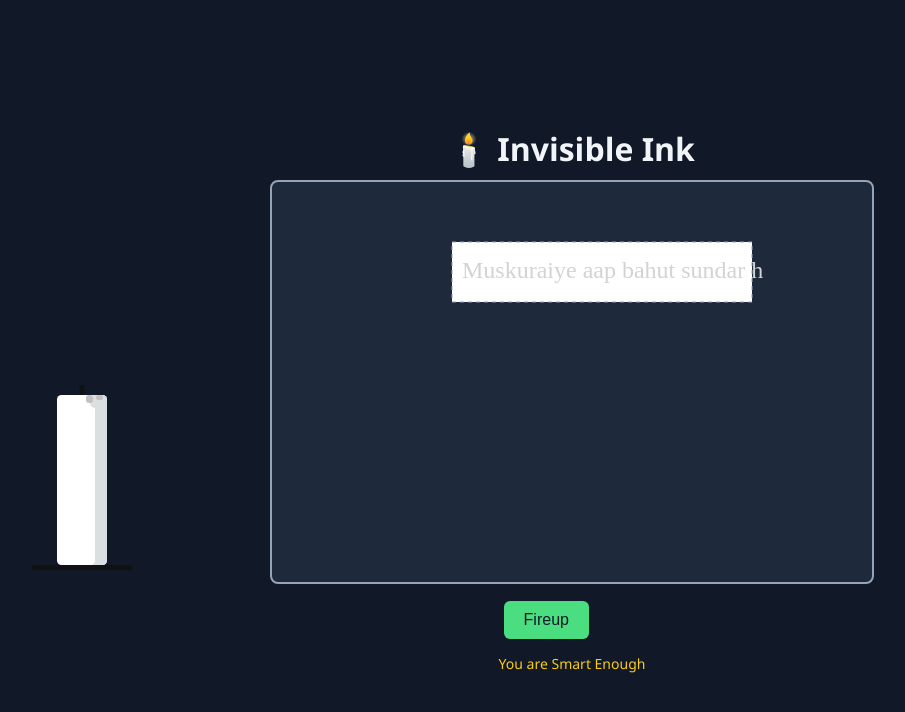
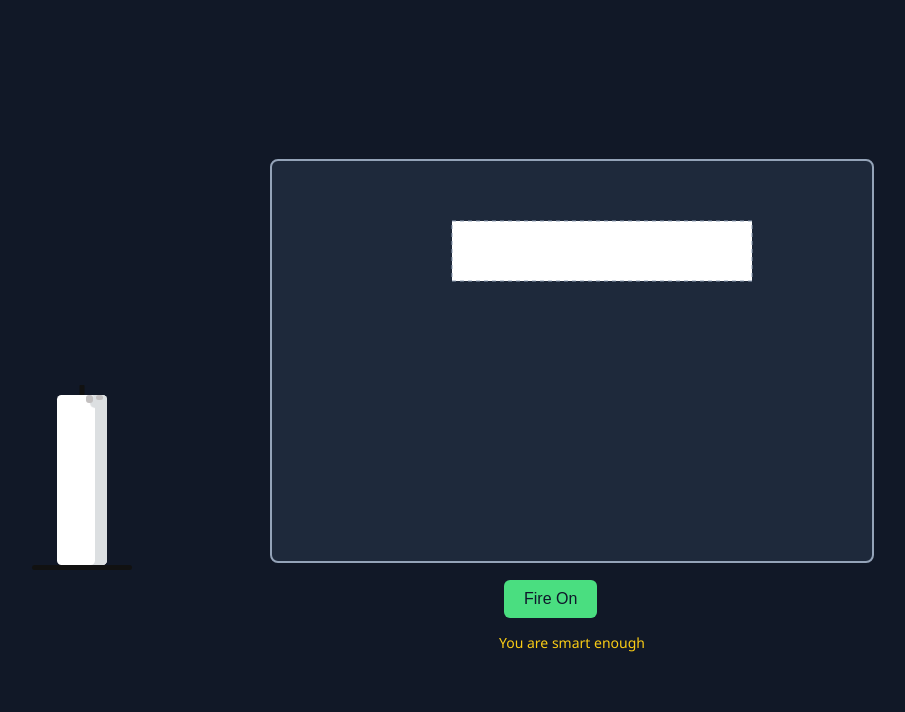
Before and after one commit to tusharsh21/day-13, a plain HTML site: page index.html in a window 1280 px wide. Shown: the whole page, without its empty margins (68-973 px from the left). Drawn offline with Linux system fonts and the light colour scheme.

Commit message:
Update index.html

```diff
--- a/index.html
+++ b/index.html
@@ -3,7 +3,7 @@
 <head>
   <meta charset="UTF-8" />
   <meta name="viewport" content="width=device-width, initial-scale=1" />
-  <title>Day - 13</title>
+  <title>Invisibilities</title>
   <style>
     *, *:before, *:after {
       margin: 0;
@@ -198,7 +198,7 @@
   </style>
 </head>
 <body>
-  <h1>🕯️ Invisible Ink</h1>
+  <h1></h1>
   <canvas id="puzzleCanvas" width="600" height="400"></canvas>
 
   <!-- Candle HTML -->
@@ -210,8 +210,8 @@
   </div>
 
   <div id="controls">
-    <button id="lightBtn">Fireup</button>
-    <p id="hint"> You are Smart Enough </p>
+    <button id="lightBtn">Fire On</button>
+    <p id="hint">You are smart enough</p>
   </div>
 
   <script>
@@ -226,6 +226,7 @@
 
     // Define the paper area on the canvas (white paper)
     const paperArea = { x: 180, y: 60, width: 300, height: 60 };
+    // Updated secret message
     const secretMessage = "Muskuraiye aap bahut sundar h";
     let messageRevealed = false;
 
@@ -240,7 +241,7 @@
       ctx.strokeRect(paperArea.x, paperArea.y, paperArea.width, paperArea.height);
       ctx.setLineDash([]);
 
-      // Draw the secret message (in black) if revealed
+      // Only draw the secret message if it is to be revealed.
       if (messageRevealed) {
         ctx.fillStyle = 'black';
         ctx.font = '24px serif';
@@ -249,12 +250,6 @@
         let textX = paperArea.x + (paperArea.width - textWidth) / 2;
         let textY = paperArea.y + paperArea.height / 2;
         ctx.fillText(secretMessage, textX, textY);
-      } else {
-        // Otherwise show a faint invisible ink text (optional)
-        ctx.fillStyle = '#d3d3d3';
-        ctx.font = '24px serif';
-        ctx.textBaseline = 'middle';
-        ctx.fillText(secretMessage, paperArea.x + 10, paperArea.y + paperArea.height / 2);
       }
     }
 
@@ -271,7 +266,7 @@
       }
     });
 
-    // Make the candle draggable (works on pointer events)
+    // Make the candle draggable (using pointer events)
     candleWrapper.style.position = 'absolute';
 
     candleWrapper.addEventListener('pointerdown', (e) => {
@@ -291,34 +286,30 @@
       // Keep candle inside viewport boundaries
       const maxLeft = window.innerWidth - candleWrapper.offsetWidth;
       const maxTop = window.innerHeight - candleWrapper.offsetHeight;
-
       newLeft = Math.max(0, Math.min(newLeft, maxLeft));
       newTop = Math.max(0, Math.min(newTop, maxTop));
-
       candleWrapper.style.left = newLeft + 'px';
       candleWrapper.style.top = newTop + 'px';
 
-      // Check if the candle is "under" the paper
+      // Check if the candle is "under" the paper.
+      // We require that the candle's top is at or below the paper's bottom edge
+      // and that the candle's horizontal center is within the paper's horizontal boundaries.
       if (candleLit) {
         const candleRect = candleWrapper.getBoundingClientRect();
-        // Calculate the candle's horizontal center
         const candleCenterX = candleRect.left + candleRect.width / 2;
 
-        // Determine the paper's rectangle relative to the viewport
+        // Get the paper's bounding rectangle relative to the viewport.
         const canvasRect = canvas.getBoundingClientRect();
         const paperRect = {
           left: canvasRect.left + paperArea.x,
           right: canvasRect.left + paperArea.x + paperArea.width,
-          top: canvasRect.top + paperArea.y,
           bottom: canvasRect.top + paperArea.y + paperArea.height
         };
 
-        // Only reveal the secret if the candle's horizontal center lies within the paper,
-        // and the top edge of the candle (indicating it's placed below the paper) is at or below the paper's bottom.
         if (
+          candleRect.top >= paperRect.bottom &&
           candleCenterX >= paperRect.left &&
-          candleCenterX <= paperRect.right &&
-          candleRect.top >= paperRect.bottom
+          candleCenterX <= paperRect.right
         ) {
           if (!messageRevealed) {
             messageRevealed = true;
```
